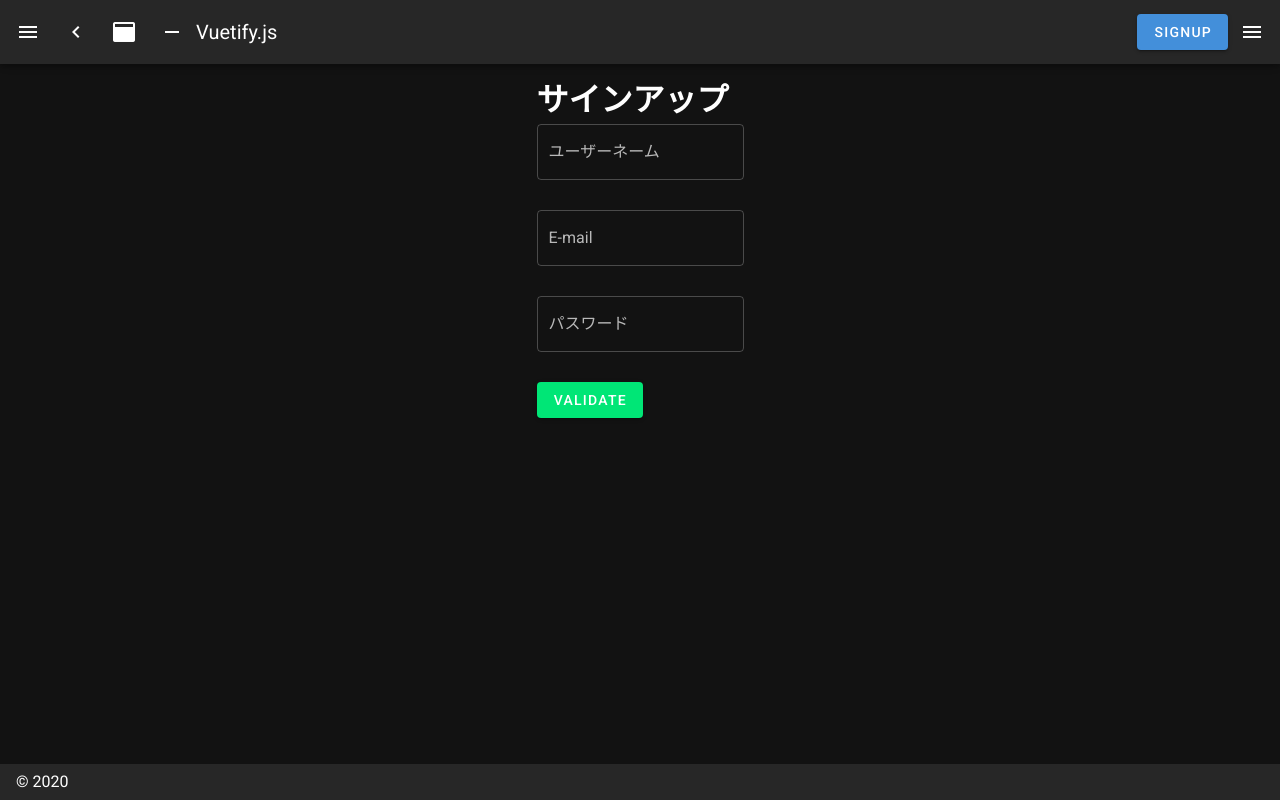
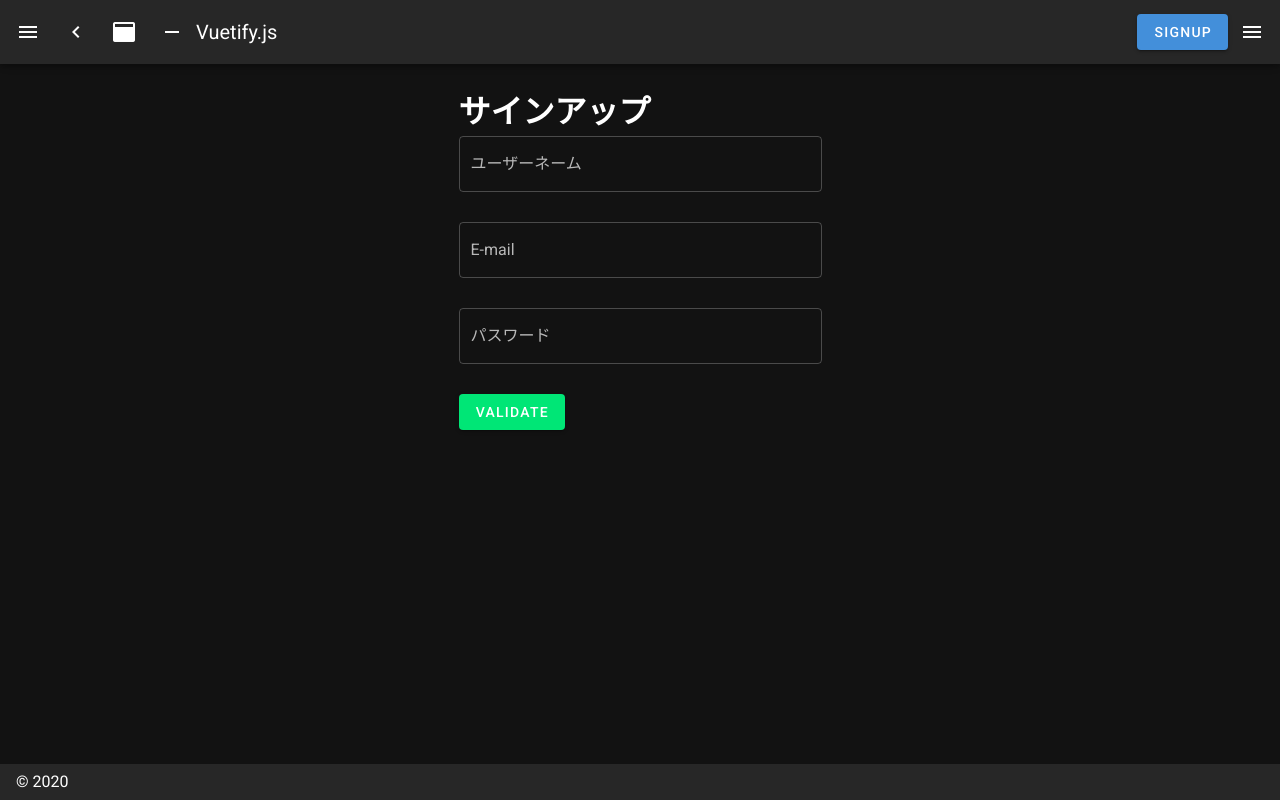
Before and after one commit to SystemEngineeringTeam/HackU-vol.1, a Nuxt app in the folder nuxt/: page /signup in a window 1280 px wide. Built offline with nearby package versions, Linux system fonts and the light colour scheme.

Commit message:
レスポンシブ対応してみた

```diff
--- a/nuxt/pages/signup.vue
+++ b/nuxt/pages/signup.vue
@@ -1,7 +1,8 @@
 <template>
-  <v-layout column justify-center align-center>
-    <v-flex 12>
-      <v-form ref="form" v-model="valid">
+  <v-container>
+    <v-row justify="center">
+      <v-col md="4" sm="8" xs="10">
+          <v-form ref="form" v-model="valid" >
             <h1>サインアップ</h1>
             <v-text-field
               v-model="name"
@@ -33,8 +34,9 @@
               Validate
             </v-btn>
           </v-form>
-    </v-flex>
-  </v-layout>
+      </v-col>
+    </v-row>
+  </v-container>
 </template>
 
 <script>
```
Lines whose indentation alone changed are shown as unchanged.
